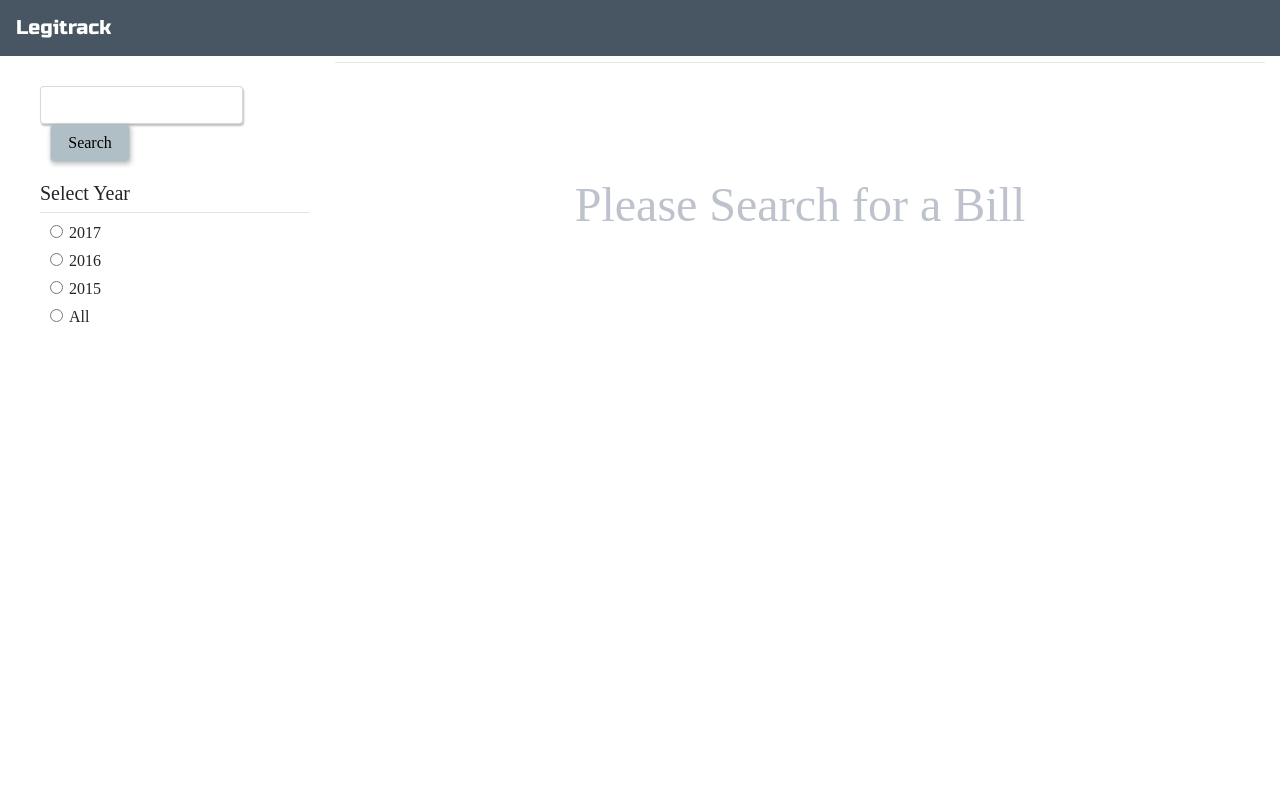
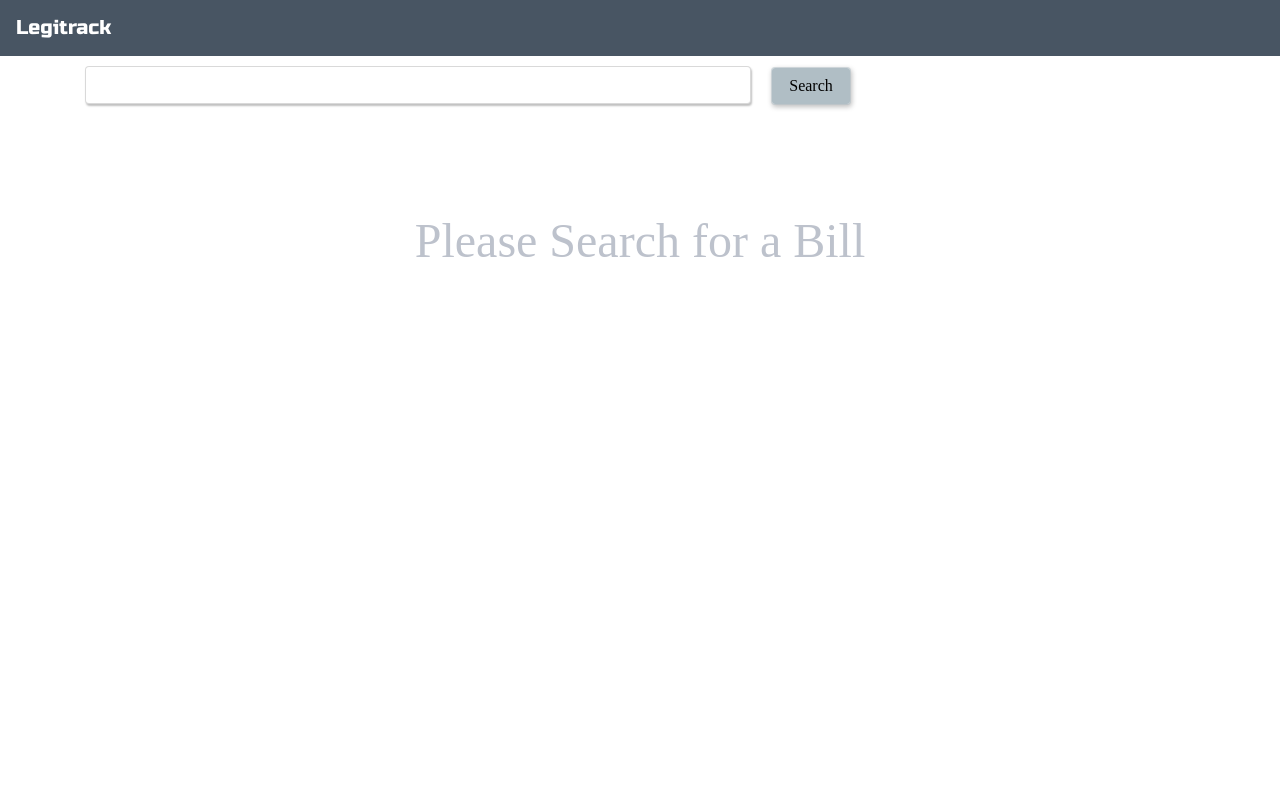
Before and after one commit to spkelly/LegiTrack_React, a React (Create React App) app: page /results in a window 1280 px wide. Shown: the top 800 px of the page. Built offline with nearby package versions, Linux system fonts and the light colour scheme; a web font is replaced by a local one.

Commit message:
changed result view to single column

```diff
--- a/src/containers/ResultList.js
+++ b/src/containers/ResultList.js
@@ -4,7 +4,7 @@ import _ from 'lodash';
 
 import BillView from './billView';
 import ResultListItem from '../components/resultListItem';
-import SearchPanel from '../components/searchPanel';
+import Search from '../components/search';
 import {selectBill, searchBill} from '../actions/index';
 import {bindActionCreators} from 'redux';
 import { withRouter } from 'react-router';
@@ -42,19 +42,12 @@ class ResultList extends Component{
   render(){
     return (
       <div className="search-main">
-        <div className="row">
-          <div className="col-md-3 search-col">
-            <SearchPanel/>
-          </div>
-          <div className="col-md-9">
-            <hr className="text-center results-title"></hr>
+        <div className="container">
+          <Search />
             <div className="list-group result-container">
               {this.renderResults()}
             </div>
-          </div>
-
         </div>
-
       </div>
     )
   }
```
